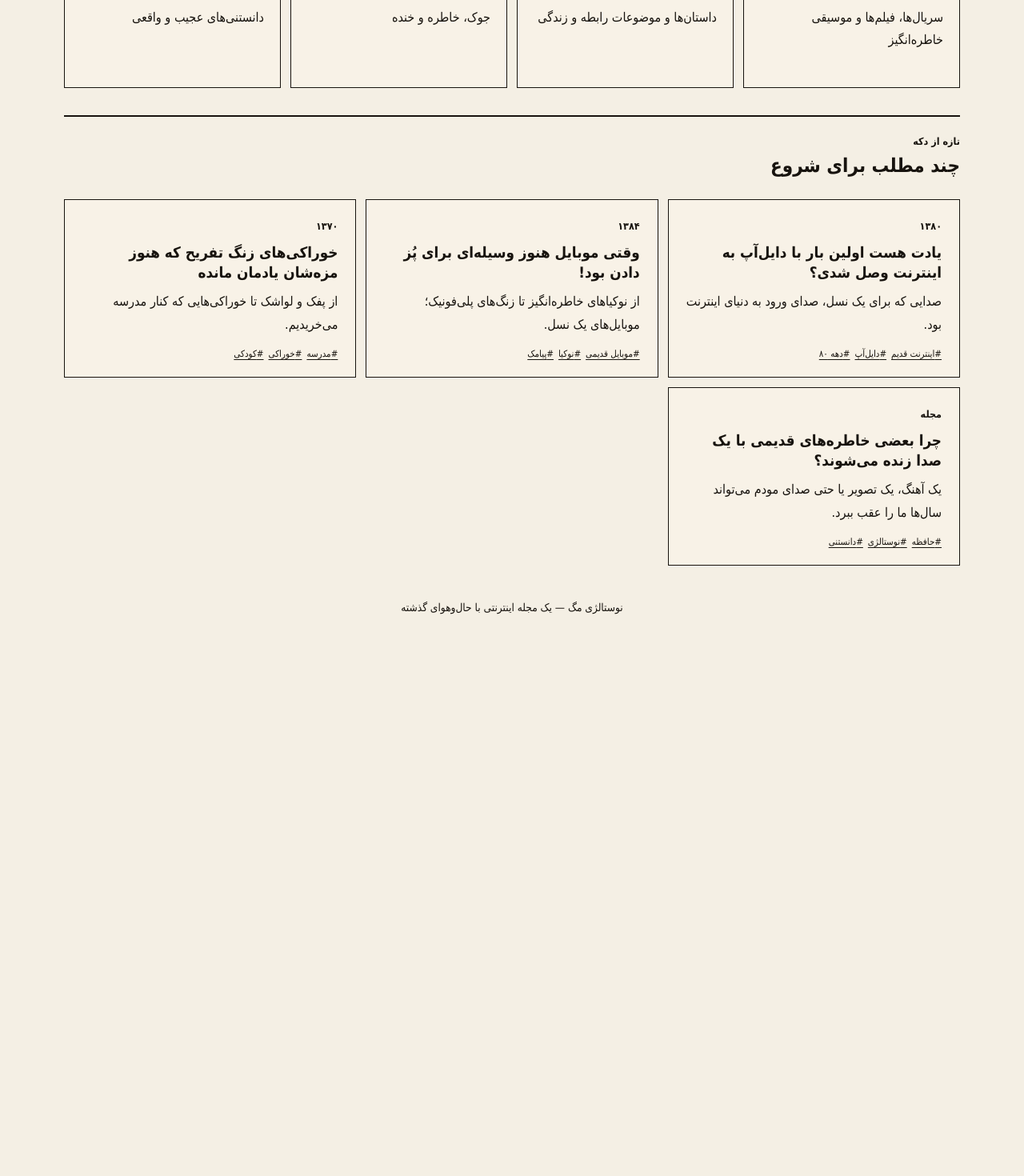
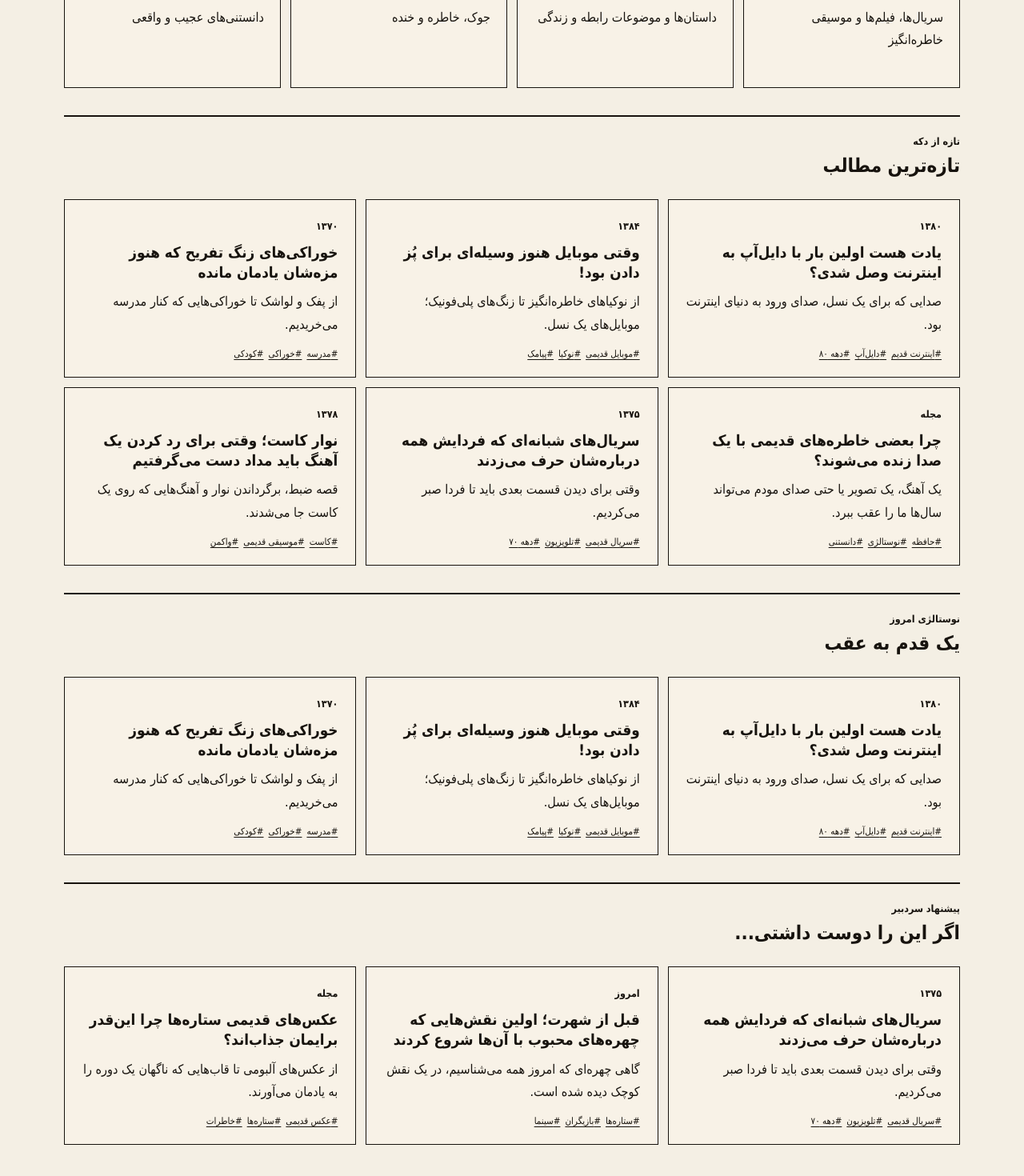
Before and after one commit to mohammadghadimi88/nostalgia-mag, a Next.js app: page / in a window 1280 px wide. Shown: the part 1060-2530 px from the top of the page at 80% size. Before the commit the page ends 1877 px from the top, so only its background shows below. Built offline with nearby package versions, Linux system fonts and the light colour scheme; no server answers.

Commit message:
Build a richer magazine-style homepage

```diff
--- a/app/page.tsx
+++ b/app/page.tsx
@@ -18,7 +18,18 @@ export default function HomePage() {
       <header className="masthead"><div className="issue">شماره ۰۰۱</div><h1>نوستالژی مگ</h1><p>اخبار مهمی که اصلاً مهم نیستند!</p></header>
       <section className="hero"><span>دکه امروز</span><h2>{featured.title}</h2><p>{featured.excerpt}</p><Link className="hero-link" href={`/article/${featured.slug}`}>خواندن مطلب ←</Link></section>
       <section className="section-grid" aria-label="دسته‌بندی‌ها">{sections.map((section) => <Link className="section-card" href={`/${section.slug}`} key={section.slug}><span>مجله</span><h3>{section.title}</h3><p>{section.description}</p></Link>)}</section>
-      <section className="latest" aria-labelledby="latest-heading"><div className="section-heading"><span>تازه از دکه</span><h2 id="latest-heading">چند مطلب برای شروع</h2></div><div className="article-grid">{articles.slice(0, 4).map((article) => <ArticleCard article={article} key={article.slug} />)}</div></section>
+      <section className="latest" aria-labelledby="latest-heading">
+        <div className="section-heading"><span>تازه از دکه</span><h2 id="latest-heading">تازه‌ترین مطالب</h2></div>
+        <div className="article-grid">{articles.slice(0, 6).map((article) => <ArticleCard article={article} key={article.slug} />)}</div>
+      </section>
+      <section className="latest" aria-labelledby="nostalgia-heading">
+        <div className="section-heading"><span>نوستالژی امروز</span><h2 id="nostalgia-heading">یک قدم به عقب</h2></div>
+        <div className="article-grid">{articles.filter((article) => article.section === "nostalgia").slice(0, 3).map((article) => <ArticleCard article={article} key={article.slug} />)}</div>
+      </section>
+      <section className="latest" aria-labelledby="popular-heading">
+        <div className="section-heading"><span>پیشنهاد سردبیر</span><h2 id="popular-heading">اگر این را دوست داشتی...</h2></div>
+        <div className="article-grid">{articles.filter((article) => ["stars", "games", "tv-cinema"].includes(article.section)).slice(0, 3).map((article) => <ArticleCard article={article} key={article.slug} />)}</div>
+      </section>
       <footer>نوستالژی مگ — یک مجله اینترنتی با حال‌وهوای گذشته</footer>
       <script type="application/ld+json" dangerouslySetInnerHTML={{ __html: JSON.stringify(jsonLd).replace(/</g, "\\u003c") }} />
     </main>
```
